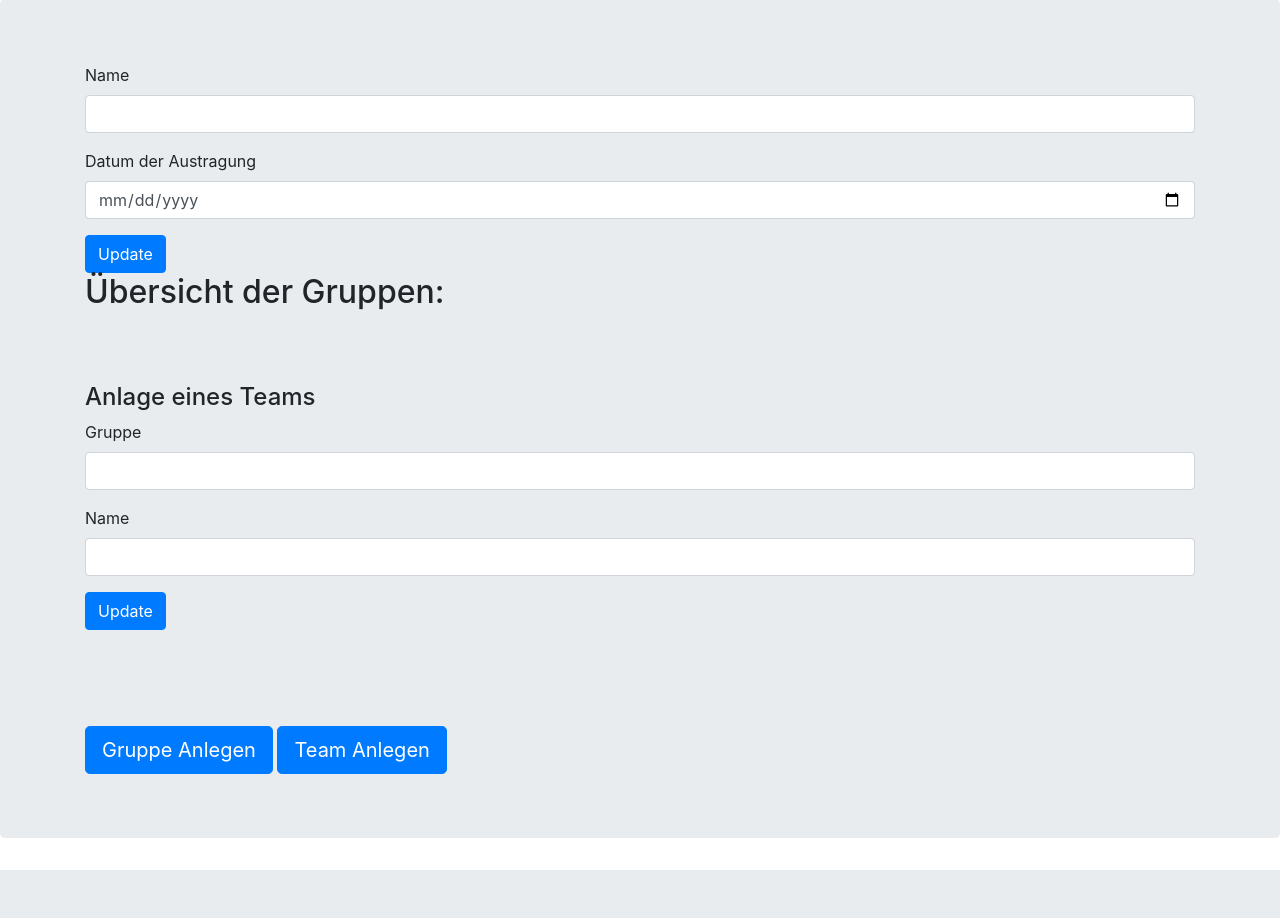
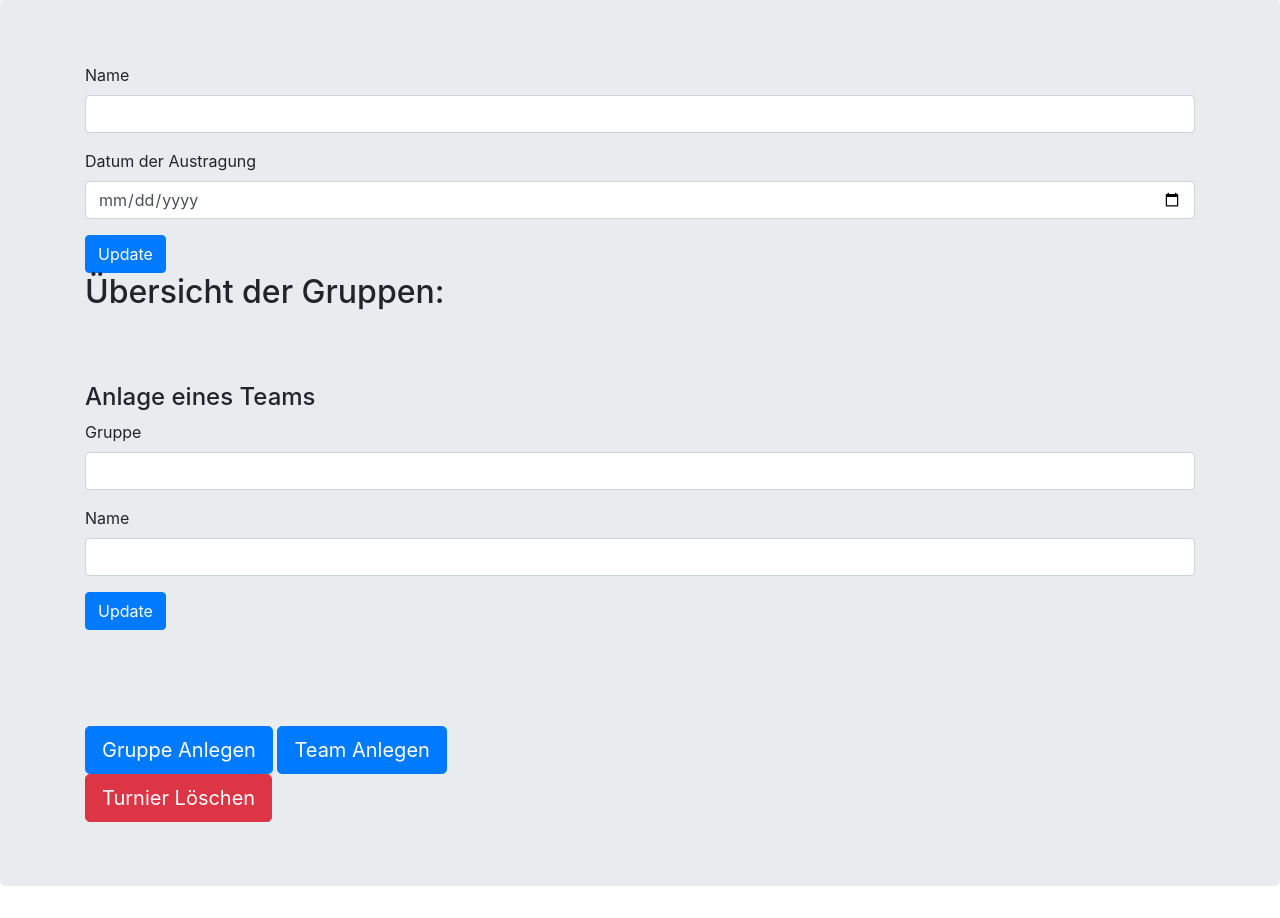
Before and after one commit to n-bross/JUFO-Web, a Flask app: page /turnier/team_erstellen/1 in a window 1280 px wide. Shown: the part 73-991 px from the top of the page. Before the commit the page ends 943 px from the top, so only its background shows below. Run offline with Flask 3, Linux system fonts and the light colour scheme; data that the repository does not hold is empty; some libraries are stand-ins or nearby versions.

Commit message:
Turnier Löschen eingefügt

```diff
--- a/turnierseite/turnier/routes.py
+++ b/turnierseite/turnier/routes.py
@@ -46,6 +46,21 @@ def turnier_erstellen():
         #laden eines neuen html
         return redirect(url_for('turnier.index'))
 
+@turnier.route('/turnier_entfernen/<turnier_id>')
+def turnier_entfernen(turnier_id):
+    gruppen = Gruppe.query.filter(Gruppe.turnierId == turnier_id).all()
+    if gruppen:
+        flash('es existieren noch Gruppen für das Turnier')
+
+        turnier, turnier_form, gruppen, gruppen_teams = lade_turnier_daten(turnier_id)
+        # Render the updated template
+        return render_template('turnier/turnier_details.html', turnier_form=turnier_form, turnier=turnier, gruppen=gruppen, gruppen_teams=gruppen_teams)
+
+    turnier = Turnier.query.filter(Turnier.id == turnier_id).first()
+    if turnier:
+        db.session.delete(turnier)
+        db.session.commit()
+        return redirect(url_for('turnier.index'))
 
 @turnier.route('/turnier_details/<turnier_id>', methods=['GET', 'POST'])
 def turnier_details(turnier_id):
--- a/turnierseite/turnier/templates/turnier/turnier_details.html
+++ b/turnierseite/turnier/templates/turnier/turnier_details.html
@@ -29,5 +29,8 @@
         <a class="btn btn-primary btn-lg" href="{{ url_for('turnier.gruppe_erstellen', turnier_id=turnier.id) }}">Gruppe Anlegen</a>
         <a class="btn btn-primary btn-lg" href="{{ url_for('turnier.team_erstellen', turnier_id=turnier.id) }}">Team Anlegen</a>
     </div>
+    <div class="container">
+        <a class="btn btn-danger btn-lg" href="{{ url_for('turnier.turnier_entfernen', turnier_id=turnier.id) }}">Turnier Löschen</a>
+    </div>
 </div>
 {% endblock %}
```
